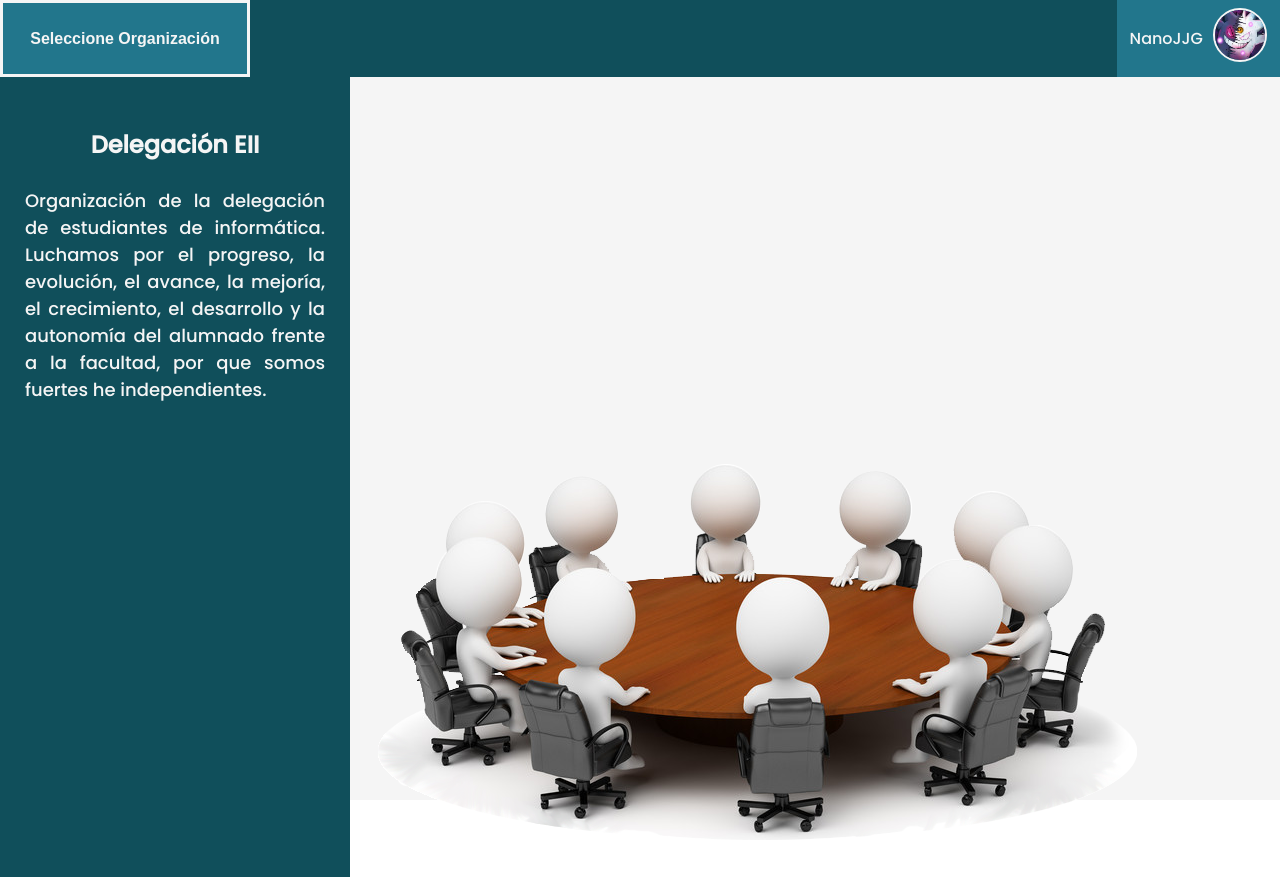
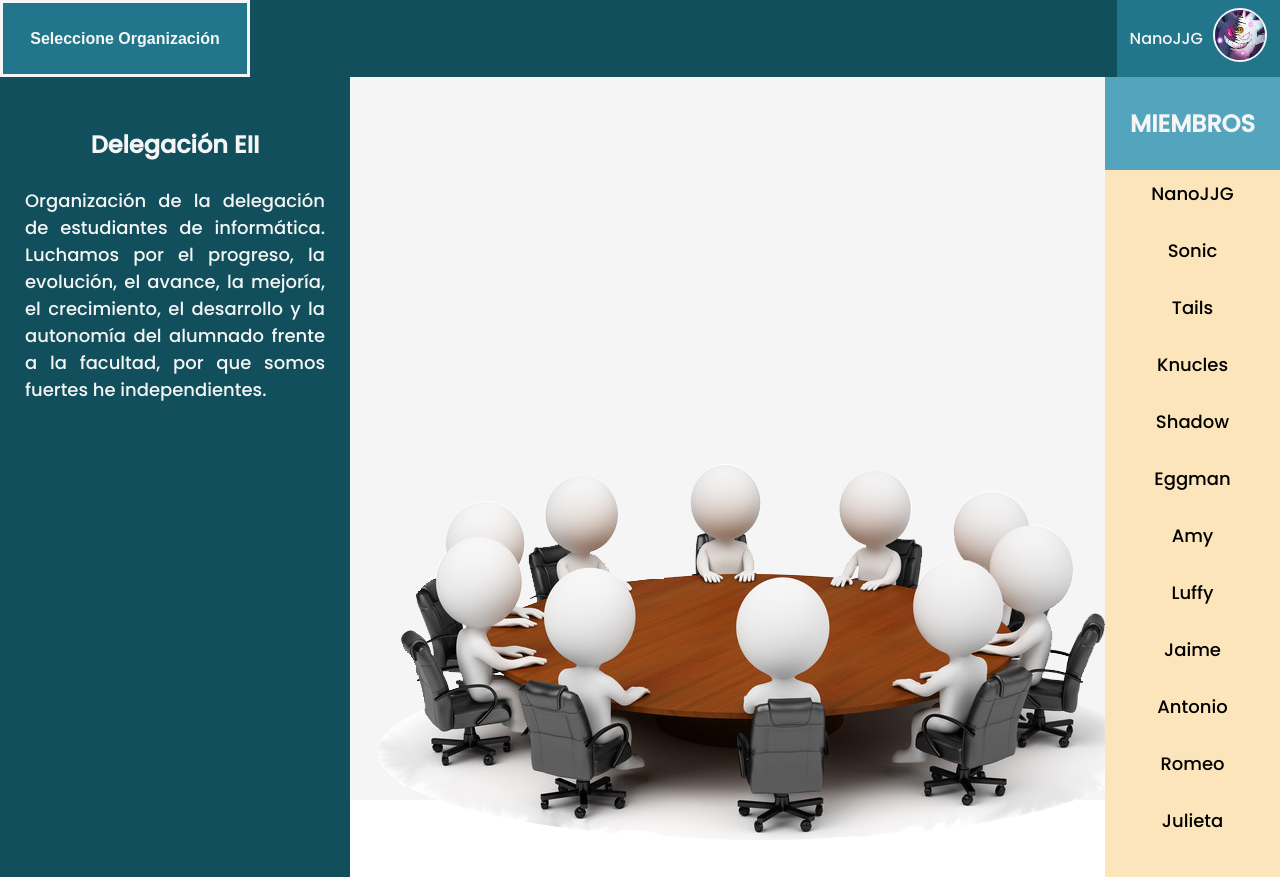
Before and after one commit to RubisRage/Meeting-Manager-PS, an Angular app in the folder Client/: page /organization in a window 1280 px wide. Built offline with nearby package versions, Linux system fonts and the light colour scheme.

Commit message:
Almost finished the body of the Organization Screen

```diff
--- a/Client/src/app/app.module.ts
+++ b/Client/src/app/app.module.ts
@@ -13,6 +13,7 @@ import { OrgDesplegableComponent } from './organizacion/cabecera/org-desplegable
 import { FormsModule } from "@angular/forms";
 import {AuthHelperService} from "./services/auth-helper.service";
 import { OrgDescriptionComponent } from './organizacion/org-description/org-description.component';
+import { MembersComponent } from './organizacion/members/members.component';
 
 @NgModule({
   declarations: [
@@ -24,6 +25,7 @@ import { OrgDescriptionComponent } from './organizacion/org-description/org-desc
     PerfilComponent,
     OrgDesplegableComponent,
     OrgDescriptionComponent,
+    MembersComponent,
   ],
   imports: [
     BrowserModule,
--- a/Client/src/app/organizacion/main-organizacion/main-organizacion.component.css
+++ b/Client/src/app/organizacion/main-organizacion/main-organizacion.component.css
@@ -12,3 +12,8 @@ div.body-back{
     display:flex;
     flex-direction: column-reverse;
 }
+
+.members{
+    position: fixed;
+    right: 0;
+}
--- a/Client/src/app/organizacion/main-organizacion/main-organizacion.component.html
+++ b/Client/src/app/organizacion/main-organizacion/main-organizacion.component.html
@@ -6,5 +6,6 @@
             <div></div>
             <img [src]="bg_src"/>
         </div>
+        <members class="members"></members>
     </div>
 </div>
--- /dev/null
+++ b/Client/src/app/organizacion/members/members.component.css
@@ -0,0 +1,38 @@
+.content{
+    width: 175px;
+    height: 100vh;
+}
+
+.head{
+    background-color: #53A4BD;
+    padding: 5px;
+    color: whitesmoke;
+}
+
+.title{
+    font-size: x-large;
+    font-weight: bold;
+}
+
+div.bg-members{
+    background-color: #FCE5BA;
+    height: 100%;
+}
+
+.padding{
+    margin: 0;
+    padding: 10px 0;
+    margin-bottom: 10px;
+}
+
+p{
+    text-align: center;
+    font-size: large;
+    transition: all 0.5s ease;
+}
+
+p.padding:hover{
+    font-size: x-large;
+    background-color: #fff5;
+    border-radius: 30px;
+}
--- /dev/null
+++ b/Client/src/app/organizacion/members/members.component.html
@@ -0,0 +1,10 @@
+<div class="content">
+    <div class="head">
+        <p class="title">MIEMBROS</p>
+    </div>
+    <div class="bg-members">
+        <p *ngFor="let member of members" class="padding">
+            {{member}}<br/>
+        </p>
+    </div>
+</div>
--- /dev/null
+++ b/Client/src/app/organizacion/members/members.component.ts
@@ -0,0 +1,19 @@
+import { Component, OnInit } from '@angular/core';
+
+@Component({
+  selector: 'members',
+  templateUrl: './members.component.html',
+  styleUrls: ['./members.component.css']
+})
+export class MembersComponent implements OnInit {
+
+  members = ["NanoJJG", "Sonic", "Tails", "Knucles",
+      "Shadow", "Eggman", "Amy", "Luffy",
+      "Jaime", "Antonio", "Romeo", "Julieta"]
+
+  constructor() { }
+
+  ngOnInit(): void {
+  }
+
+}
```
